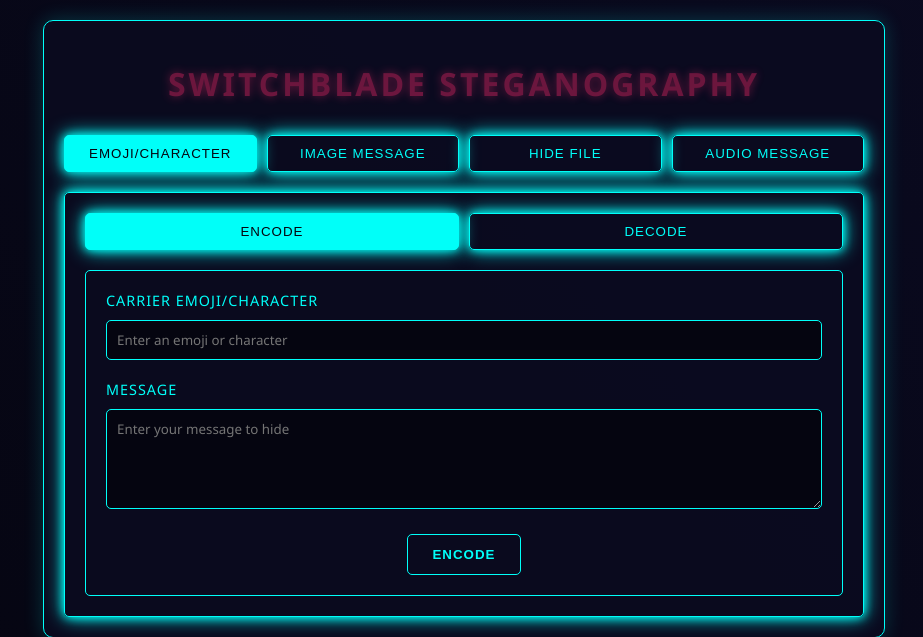
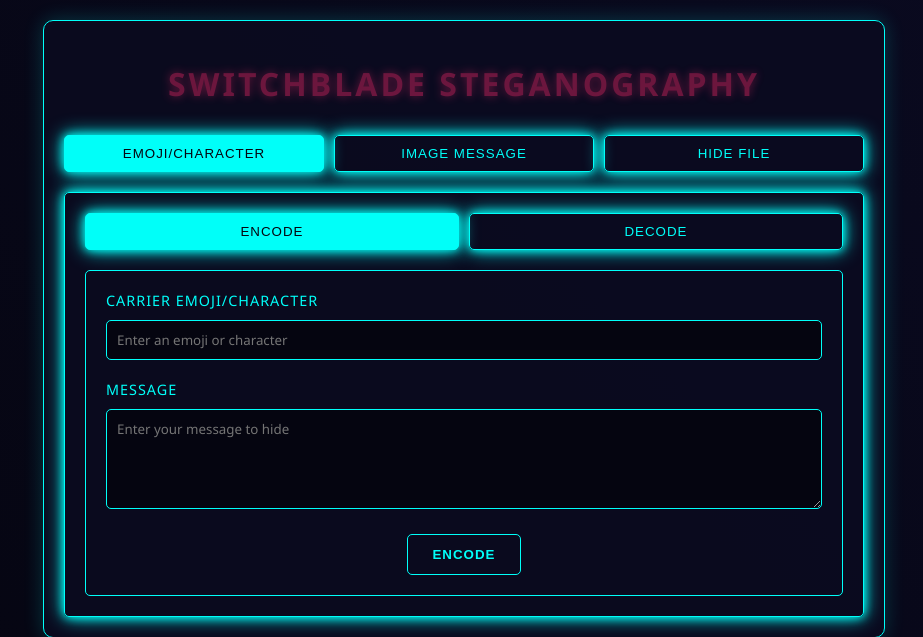
Before and after one commit to CommanderCrash/Switchblade-Steganography, a Flask app: page / in a window 1280 px wide. Shown: the top 637 px of the page, without its empty margins (176-1099 px from the left). Run offline with Flask 3, Linux system fonts and the light colour scheme.

Commit message:
Update index.html

```diff
--- a/templates/index.html
+++ b/templates/index.html
@@ -264,6 +264,31 @@
                 width: 100%;
             }
         }
+
+        .loading-status {
+    text-align: center;
+    padding: 10px;
+}
+
+.status-message {
+    color: var(--neon-blue);
+    margin-bottom: 10px;
+}
+
+.loading-animation {
+    display: inline-block;
+    width: 50px;
+    height: 50px;
+    border: 3px solid rgba(0, 255, 249, 0.3);
+    border-radius: 50%;
+    border-top-color: var(--neon-blue);
+    animation: spin 1s ease-in-out infinite;
+}
+
+@keyframes spin {
+    to { transform: rotate(360deg); }
+}
+
     </style>
 </head>
 <body>
@@ -274,7 +299,6 @@
             <button class="tab-button active" onclick="switchTab('emoji')">Emoji/Character</button>
             <button class="tab-button" onclick="switchTab('image')">Image Message</button>
             <button class="tab-button" onclick="switchTab('file')">Hide File</button>
-            <button class="tab-button" onclick="switchTab('audio')">Audio Message</button>
         </div>
 
         <!-- Emoji Steganography Tab -->
@@ -331,9 +355,11 @@
                     <label class="label">Password</label>
                     <input type="password" id="image-password-encode">
                 </div>
-                <div class="preview-container">
+                <div class="preview-container" style="display: flex; gap: 20px; justify-content: center;">
+                    <div>
                         <div class="label">Encoded Image</div>
                         <img id="image-preview-encode-result" class="preview-image" style="display: none;">
+                    </div>
                 </div>
                 <div class="button-group">
                     <button class="button" onclick="encodeImage()">Encode</button>
@@ -406,54 +432,6 @@
                 <div id="file-decode-result" class="result"></div>
             </div>
         </div>
-
-        <!-- Audio Message Tab -->
-        <div id="audio-tab" class="tab-content">
-            <div class="tab-container">
-                <button class="tab-button active" onclick="switchSubTab('audio', 'encode')">Encode</button>
-                <button class="tab-button" onclick="switchSubTab('audio', 'decode')">Decode</button>
-            </div>
-
-            <div id="audio-encode-tab" class="sub-tab-content active">
-                <div class="input-group">
-                    <label class="label">Audio File (WAV/MP3/OGG)</label>
-                    <input type="file" accept="audio/*" id="audio-file-encode" class="file-input">
-                </div>
-                <div class="input-group">
-                    <label class="label">Message</label>
-                    <textarea id="audio-message" placeholder="Enter your message to hide"></textarea>
-                </div>
-                <div class="input-group">
-                    <label class="label">Output Format</label>
-                    <select id="audio-format" class="file-input">
-                        <option value="wav">WAV</option>
-                        <option value="mp3">MP3</option>
-                        <option value="ogg">OGG</option>
-                    </select>
-                </div>
-                <div class="preview-container">
-                    <audio id="audio-preview-encode" controls style="display: none;"></audio>
-                </div>
-                <div class="button-group">
-                    <button class="button" onclick="encodeAudio()">Encode</button>
-                </div>
-                <div id="audio-encode-result" class="result"></div>
-            </div>
-
-            <div id="audio-decode-tab" class="sub-tab-content">
-                <div class="input-group">
-                    <label class="label">Encoded Audio</label>
-                    <input type="file" accept="audio/*" id="audio-file-decode" class="file-input">
-                </div>
-                <div class="preview-container">
-                    <audio id="audio-preview-decode" controls style="display: none;"></audio>
-                </div>
-                <div class="button-group">
-                    <button class="button" onclick="decodeAudio()">Decode</button>
-                </div>
-                <div id="audio-decode-result" class="result"></div>
-            </div>
-        </div>
     </div>
 
     <script>
@@ -512,100 +490,6 @@
             });
         }
 
-        // Audio file preview functionality
-function setupAudioPreview(inputId, previewId) {
-    const input = document.getElementById(inputId);
-    const preview = document.getElementById(previewId);
-
-    input.addEventListener('change', function(e) {
-        const file = e.target.files[0];
-        if (file) {
-            const url = URL.createObjectURL(file);
-            preview.src = url;
-            preview.style.display = 'block';
-        }
-    });
-}
-
-// Set up audio preview for encode and decode
-setupAudioPreview('audio-file-encode', 'audio-preview-encode');
-setupAudioPreview('audio-file-decode', 'audio-preview-decode');
-
-// Audio Steganography Functions
-async function encodeAudio() {
-    const audioFile = document.getElementById('audio-file-encode').files[0];
-    const message = document.getElementById('audio-message').value;
-    const format = document.getElementById('audio-format').value;
-
-    if (!audioFile || !message) {
-        showResult('audio-encode-result', 'Please provide both audio file and message', true);
-        return;
-    }
-
-    const formData = new FormData();
-    formData.append('audio', audioFile);
-    formData.append('message', message);
-    formData.append('format', format);
-
-    try {
-        const response = await fetch('/encode_audio', {
-            method: 'POST',
-            body: formData
-        });
-
-        if (response.ok) {
-            const blob = await response.blob();
-            const url = window.URL.createObjectURL(blob);
-
-            // Create download link
-            const resultMessage = `
-                <div>Audio encoded successfully!</div>
-                <div style="margin-top: 10px;">
-                    <a href="${url}" download="encoded_audio.${format}" class="download-link">
-                        Download Encoded Audio
-                    </a>
-                </div>
-            `;
-            const resultDiv = document.getElementById('audio-encode-result');
-            resultDiv.innerHTML = resultMessage;
-            resultDiv.className = 'result success';
-        } else {
-            const data = await response.json();
-            showResult('audio-encode-result', data.error || 'Encoding failed', true);
-        }
-    } catch (error) {
-        showResult('audio-encode-result', 'An error occurred during encoding: ' + error.message, true);
-    }
-}
-
-async function decodeAudio() {
-    const audioFile = document.getElementById('audio-file-decode').files[0];
-
-    if (!audioFile) {
-        showResult('audio-decode-result', 'Please provide an audio file', true);
-        return;
-    }
-
-    const formData = new FormData();
-    formData.append('audio', audioFile);
-
-    try {
-        const response = await fetch('/decode_audio', {
-            method: 'POST',
-            body: formData
-        });
-
-        const data = await response.json();
-        if (response.ok) {
-            showResult('audio-decode-result', `Decoded Message: ${data.message}`);
-        } else {
-            showResult('audio-decode-result', data.error, true);
-        }
-    } catch (error) {
-        showResult('audio-decode-result', 'An error occurred during decoding: ' + error.message, true);
-    }
-}
-
         // Set up preview for carrier file and hide file
         document.getElementById('carrier-file-encode').addEventListener('change', function(e) {
             const file = e.target.files[0];
@@ -636,7 +520,13 @@ async function decodeAudio() {
         // Show result function
         function showResult(elementId, message, isError = false) {
             const result = document.getElementById(elementId);
+            // Check if the message starts with "No hidden message found" or "Error"
+            if (message.startsWith('No hidden message found') || message.startsWith('Error')) {
                 result.textContent = message;
+            } else {
+                // For successful decoding, only show the message content
+                result.textContent = message;
+            }
             result.style.display = 'block';
             result.className = `result ${isError ? 'error' : 'success'}`;
         }
@@ -742,33 +632,44 @@ async function decodeAudio() {
             }
         }
 
-        async function decodeImage() {
-            const imageFile = document.getElementById('image-file-decode').files[0];
-            const password = document.getElementById('image-password-decode').value;
+async function decodeEmoji() {
+    const text = document.getElementById('emoji-carrier-decode').value;
 
-            if (!imageFile || !password) {
-                showResult('image-decode-result', 'Please provide an image and password', true);
+    if (!text) {
+        const resultDiv = document.getElementById('emoji-decode-result');
+        resultDiv.textContent = 'Please enter text to decode';
+        resultDiv.style.display = 'block';
+        resultDiv.className = 'result error';
         return;
     }
 
-            const formData = new FormData();
-            formData.append('image', imageFile);
-            formData.append('password', password);
-
     try {
-                const response = await fetch('/decode_image_message', {
+        const response = await fetch('/decode_emoji', {
             method: 'POST',
-                    body: formData
+            headers: {
+                'Content-Type': 'application/json',
+            },
+            body: JSON.stringify({ text })
         });
 
         const data = await response.json();
+        const resultDiv = document.getElementById('emoji-decode-result');
+
         if (response.ok) {
-                    showResult('image-decode-result', `Decoded Message: ${data.message}`);
+            // Just show the raw message without any prefix
+            resultDiv.textContent = data.result;
+            resultDiv.style.display = 'block';
+            resultDiv.className = 'result success';
         } else {
-                    showResult('image-decode-result', data.error, true);
+            resultDiv.textContent = data.error;
+            resultDiv.style.display = 'block';
+            resultDiv.className = 'result error';
         }
     } catch (error) {
-                showResult('image-result', 'An error occurred during decoding', true);
+        const resultDiv = document.getElementById('emoji-decode-result');
+        resultDiv.textContent = 'An error occurred during decoding';
+        resultDiv.style.display = 'block';
+        resultDiv.className = 'result error';
     }
 }
 
@@ -813,6 +714,47 @@ async function decodeAudio() {
             } catch (error) {
                     showResult('file-encode-result', 'An error occurred during encoding: ' + (error.message || 'Unknown error'), true);
                     console.error('Encoding error:', error);
+            }
+        }
+
+        async function decodeImage() {
+            const imageFile = document.getElementById('image-file-decode').files[0];
+            const password = document.getElementById('image-password-decode').value;
+            const resultDiv = document.getElementById('image-decode-result');
+
+            if (!imageFile || !password) {
+                showResult('image-decode-result', 'Please provide an image and password', true);
+                return;
+            }
+
+            // Show loading state
+            resultDiv.innerHTML = 'Decoding in progress... Be patient Large Images can take a few minutes...';
+            resultDiv.className = 'result';
+            resultDiv.style.display = 'block';
+
+            const formData = new FormData();
+            formData.append('image', imageFile);
+            formData.append('password', password);
+
+            try {
+                const response = await fetch('/decode_image_message', {
+                    method: 'POST',
+                    body: formData
+                });
+
+                const data = await response.json();
+                if (response.ok) {
+                    // Create result div and set only the message
+                    const resultDiv = document.getElementById('image-decode-result');
+                    resultDiv.textContent = data.message;
+                    resultDiv.style.display = 'block';
+                    resultDiv.className = 'result success';
+                } else {
+                    showResult('image-decode-result', data.error || 'Failed to decode message', true);
+                }
+            } catch (error) {
+                console.error('Decoding error:', error);
+                showResult('image-decode-result', 'An error occurred during decoding', true);
             }
         }
 
```
Lines whose indentation alone changed are shown as unchanged.
